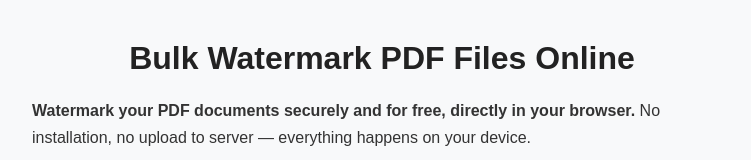
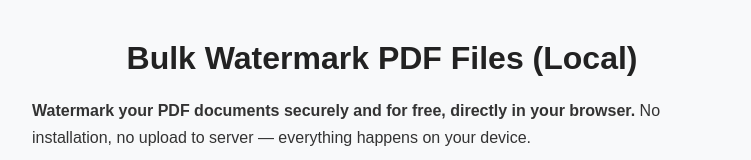
Before and after one commit to mattgdot/pdftools, a plain HTML site: page watermark.html in a window 1280 px wide. Shown: the top 160 px of the page, without its empty margins (258-1009 px from the left). Drawn offline with nearby package versions, Linux system fonts and the light colour scheme.

Commit message:
Update watermark.html

```diff
--- a/watermark.html
+++ b/watermark.html
@@ -269,7 +269,7 @@
   </style>
 </head>
 <body>
-  <h1>Bulk Watermark PDF Files Online</h1>
+  <h1>Bulk Watermark PDF Files (Local)</h1>
 
   <p><strong>Watermark your PDF documents securely and for free, directly in your browser.</strong> No installation, no upload to server — everything happens on your device.</p>
   <p><em>You can watermark as many PDF files as you need. However, too many or large files may slow down your browser.</em></p>
```
